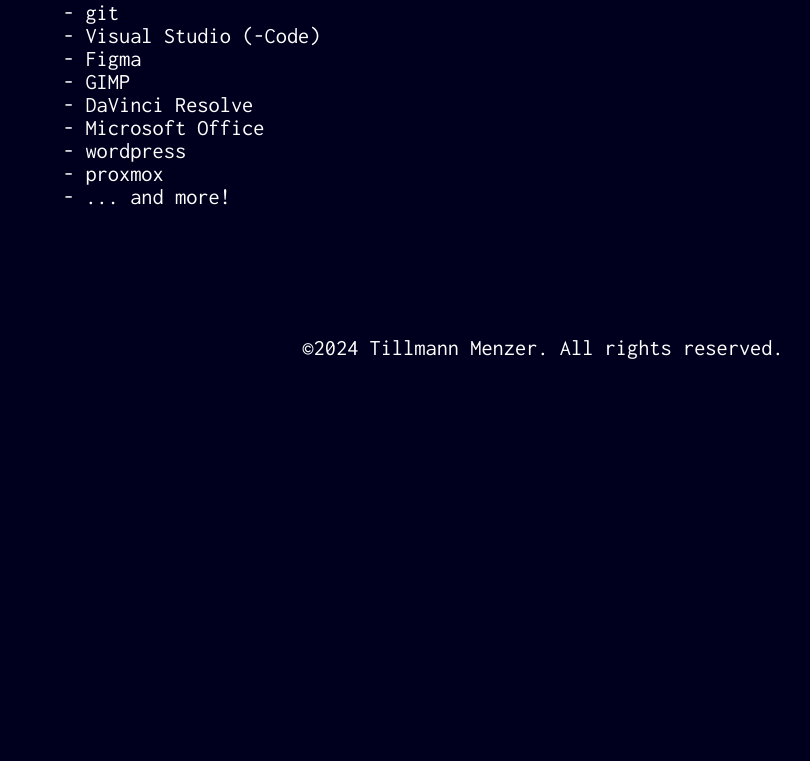
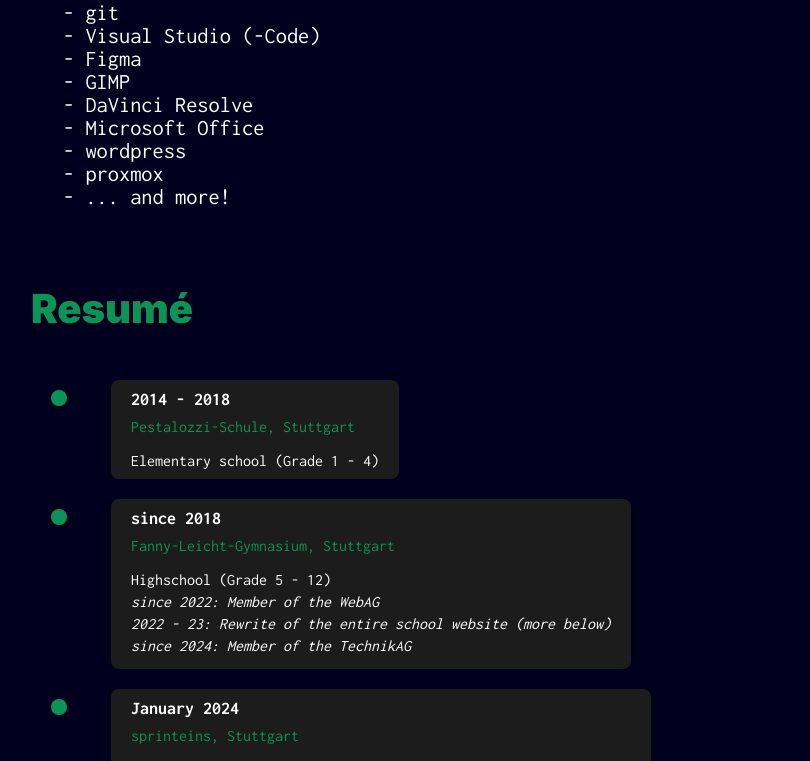
Before and after one commit to CodeModeYT/Portfolio, a React (Create React App) app: page / in a window 1280 px wide. Shown: the part 2005-2766 px from the top of the page, without its empty margins (97-907 px from the left). Before the commit the page ends 2386 px from the top, so only its background shows below. Built offline with nearby package versions, Linux system fonts and the light colour scheme.

Commit message:
Added 'resume'-section

```diff
--- a/src/App.tsx
+++ b/src/App.tsx
@@ -5,6 +5,7 @@
 import AboutMe from './components/AboutMe';
 import Copyright from './components/Copyright';
 import Skills from './components/Skills';
+import Resume from './components/Resume';
 
 const App: React.FC = () => {
 
@@ -15,6 +16,7 @@
       <ScrollPrompt />
       <AboutMe />
       <Skills />
+      <Resume />
       <Copyright />
 
     </div>
--- a/src/components/Hero.tsx
+++ b/src/components/Hero.tsx
@@ -17,7 +17,7 @@
             mainControls.start("visible");
             setTimeout(() => {
                 textControls.start("visible");
-            }, 950); // delay for text fade-in --> it starts to fade in after the image is completely faded (so it doesnt do that hop-thing)
+            }, 980); // delay for text fade-in --> it starts to fade in after the image is completely faded (so it doesnt do that hop-thing)
         }
     }, [isInView]);
 
--- /dev/null
+++ b/src/components/Resume.tsx
@@ -0,0 +1,111 @@
+import React, { useEffect, useRef } from 'react';
+import { useTranslation } from 'react-i18next';
+import { motion, useInView, useAnimation } from 'framer-motion';
+
+    const Resume: React.FC = () => {
+    const { t, i18n } = useTranslation("global");
+    const ref = useRef(null);
+    const isInView = useInView(ref, { once: true });
+    const mainControls = useAnimation();
+    const timelineControls = useAnimation();
+
+    useEffect(() => {
+        if (isInView) {
+        mainControls.start("visible");
+        const timeoutId = setTimeout(() => {
+            timelineControls.start((i: number) => ({
+            opacity: 1,
+            x: 0,
+            transition: { delay: i * 0.3 }
+            }));
+        }, 900); // delay before the points animate in
+        // clean up timeout on component unmount
+        return () => clearTimeout(timeoutId);
+        }
+    }, [isInView, mainControls, timelineControls]);
+
+    const timelineVariants = {
+        hidden: { opacity: 0, x: 100 },
+        visible: { opacity: 1, x: 0 }
+    };
+
+    const timelineEvents = [
+        {
+        date: t("resume.pesta.date"),
+        content: (
+            <>
+            <p className='p_highlight'>{t("resume.pesta.title")}</p>
+            <br/>
+            <p>{t("resume.pesta.desc")}</p>
+            </>
+        )
+        },
+        {
+        date: t("resume.fanny.date"),
+        content: (
+            <>
+            <p className='p_highlight'>{t("resume.fanny.title")}</p>
+            <ul>
+                <br/>
+                <li>{t("resume.fanny.desc")}</li>
+                <i>
+                    <li>{t("resume.fanny.subdesc.web")}</li>
+                    <li>{t("resume.fanny.subdesc.rewr")}</li>
+                    <li>{t("resume.fanny.subdesc.technik")}</li>
+                </i>
+            </ul>
+            </>
+        )
+        },
+        {
+        date: t("resume.bogy.date"),
+        content: (
+            <>
+            <p className='p_highlight'>{t("resume.bogy.title")}</p>
+            <br/>
+            <p>{t("resume.bogy.desc")}</p>
+            </>
+        )
+        }
+    ];
+
+    return (
+        <div className='resume'>
+        <motion.h1
+            ref={ref}
+            initial="hidden"
+            animate={mainControls}
+            variants={{
+            hidden: { opacity: 0, y: 75 },
+            visible: { opacity: 1, y: 0 }
+            }}
+            transition={{ duration: 1, delay: 0.25 }}
+        >
+            Resumé
+        </motion.h1>
+        <div className="timeline">
+            {
+            timelineEvents.map((event, i) => (
+                <motion.div
+                className="timeline-event"
+                key={i}
+                custom={i}
+                initial="hidden"
+                animate={timelineControls}
+                variants={timelineVariants}
+                transition={{ duration: 1, delay: 1 }}
+                >
+                <div className="timeline-dot"></div>
+                <div className="timeline-content">
+                    <h3>{event.date}</h3>
+                    <div>{event.content}</div>
+                </div>
+                </motion.div>
+            ))
+            }
+        </div>
+        </div>
+    );
+}
+
+export default Resume;
--- a/src/index.css
+++ b/src/index.css
@@ -90,7 +90,7 @@
 
 
 
-/* ======== HERO SECTION STYLE ======== */
+/* ======== HERO SECTION ======== */
 .HeroSection {
   display: flex;
   align-items: center;
@@ -183,6 +183,72 @@
   margin-top: var(--topmargin_sections);
 }
 
+/* ======== RESUMÉ ======== */
+.resume {
+  margin-top: var(--topmargin_sections);
+}
+
+.timeline {
+  position: relative;
+  padding: 20px;
+  margin: 0;
+  width: 600px;
+}
+
+.timeline-event {
+  display: flex;
+  align-items: flex-start;
+  margin-bottom: 20px;
+  position: relative;
+  padding-left: 30px;
+}
+
+.timeline-dot {
+  width: 16px;
+  height: 16px;
+  background-color: var(--accent_color);
+  border-radius: 50%;
+  position: absolute;
+  left: 0;
+  top: 10px;
+  z-index: 1;
+}
+
+.timeline-content {
+  background-color: #1c1c1c;
+  color: var(--text_color);
+  padding: 10px 20px;
+  border-radius: 8px;
+  position: relative;
+  margin-left: 30px;
+}
+
+.timeline-content h3 {
+  margin: 0 0 10px 0;
+  font-size: 18px;
+}
+
+.timeline-content p {
+  margin: 0;
+  font-size: 16px;
+}
+
+.timeline-content ul {
+  margin: 0;
+  padding: 0;
+  list-style: none;
+}
+
+.timeline-content li {
+  margin-bottom: 5px;
+}
+
+.p_highlight {
+  color: var(--accent_color);
+}
+
+
+
 /* ======== COPYRIGHT ========  */
 .copyright{
   text-align: center;
--- a/src/translations/en/global.json
+++ b/src/translations/en/global.json
@@ -36,6 +36,29 @@
             "content": "- GitHub\n- git\n- Visual Studio (-Code)\n- Figma\n- GIMP\n- DaVinci Resolve\n- Microsoft Office\n- wordpress\n- proxmox\n- ... and more!"
         }
     },
+    "resume": {
+        "title": "Resume",
+        "pesta": {
+            "date": "2014 - 2018",
+            "title": "Pestalozzi-Schule, Stuttgart",
+            "desc": "Elementary school (Grade 1 - 4)"
+        },
+        "fanny": {
+            "date": "since 2018",
+            "title": "Fanny-Leicht-Gymnasium, Stuttgart",
+            "desc": "Highschool (Grade 5 - 12)",
+            "subdesc": {
+                "web": "since 2022: Member of the WebAG",
+                "rewr": "2022 - 23: Rewrite of the entire school website (more below)",
+                "technik": "since 2024: Member of the TechnikAG"
+            }
+        },
+        "bogy": {
+            "date": "January 2024",
+            "title": "sprinteins, Stuttgart",
+            "desc": "As part of the BOGY-internship (a mandatory one-week internship in 10th grade)"
+        }
+    },
     "copyright": {
         "content": "©2024 Tillmann Menzer. All rights reserved."
     }
```
